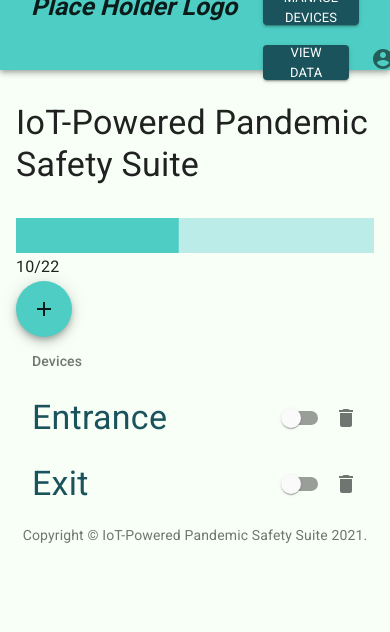
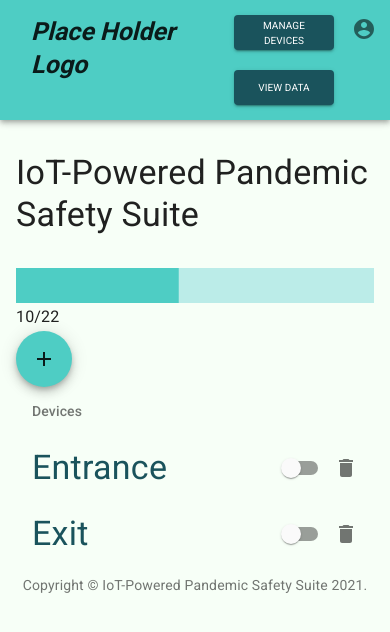
Before and after one commit to SWENG-Group-9/Frontend, a React (Create React App) app: page / in a window 390 px wide. Shown: the top 632 px of the page. Built offline with nearby package versions, Linux system fonts and the light colour scheme.

Commit message:
Update HeadBar.js

```diff
--- a/src/HeadBar.js
+++ b/src/HeadBar.js
@@ -2,17 +2,24 @@ import {AppBar, Toolbar, Typography, Button, IconButton, Grid} from "@material-u
 import {makeStyles} from "@material-ui/styles";
 import {AccountCircle, Widgets} from '@material-ui/icons/';
 
-const useStyles = makeStyles({
+const useStyles = makeStyles((theme)=>({
     appBarStyle:{
         width:'100%',
         padding:5,
         margin:0,
-        height:70,
-
     },
     buttonStyle:{
         height:35,
         margin:10,
+        [theme.breakpoints.up('xs')]: {
+            width:100
+        },
+        [theme.breakpoints.up('md')]: {
+            width:130
+        },
+        [theme.breakpoints.up('lg')]: {
+            width:150,
+        },
     },
     placeHolder:{
         fontSize:25,
@@ -21,9 +28,17 @@ const useStyles = makeStyles({
         margin:10,
     },
     buttonText:{
-        fontSize:13,
+        [theme.breakpoints.up('xs')]: {
+            fontSize:10
+        },
+        [theme.breakpoints.up('md')]: {
+            fontSize:11
+        },
+        [theme.breakpoints.up('lg')]: {
+            fontSize:13
+        },
     }
-});
+}));
 
 export default function HeadBar() {
     const classes = useStyles();
@@ -31,7 +46,7 @@ export default function HeadBar() {
         <AppBar position="static" className={classes.appBarStyle}>
             <Toolbar>
                 <Grid container spacing={0}>
-                  <Grid item xs>
+                    <Grid item xs={7}>
                         <Typography className ={classes.placeHolder} variant="h5" color="initial">
                             Place Holder Logo
                         </Typography>
@@ -42,16 +57,16 @@ export default function HeadBar() {
                                 <Typography className={classes.buttonText}>Manage Devices</Typography>
                             </Button>
                         </Grid>
-                        <Grid item xs >
+                        <Grid item xs>
                             <Button color="secondary" variant="contained" className={classes.buttonStyle}>
                                 <Typography className={classes.buttonText}>View Data</Typography>
                             </Button>
                         </Grid>
-                        <Grid item xs={1} >
+                    </Grid>
+                    <Grid item xs={1}>
                         <IconButton aria-label="account-tab" className={classes.iconButton}>
                             <AccountCircle size/>
                         </IconButton>
-                         </Grid>
                     </Grid>
                 </Grid>
             </Toolbar>
```
Lines whose indentation alone changed are shown as unchanged.
